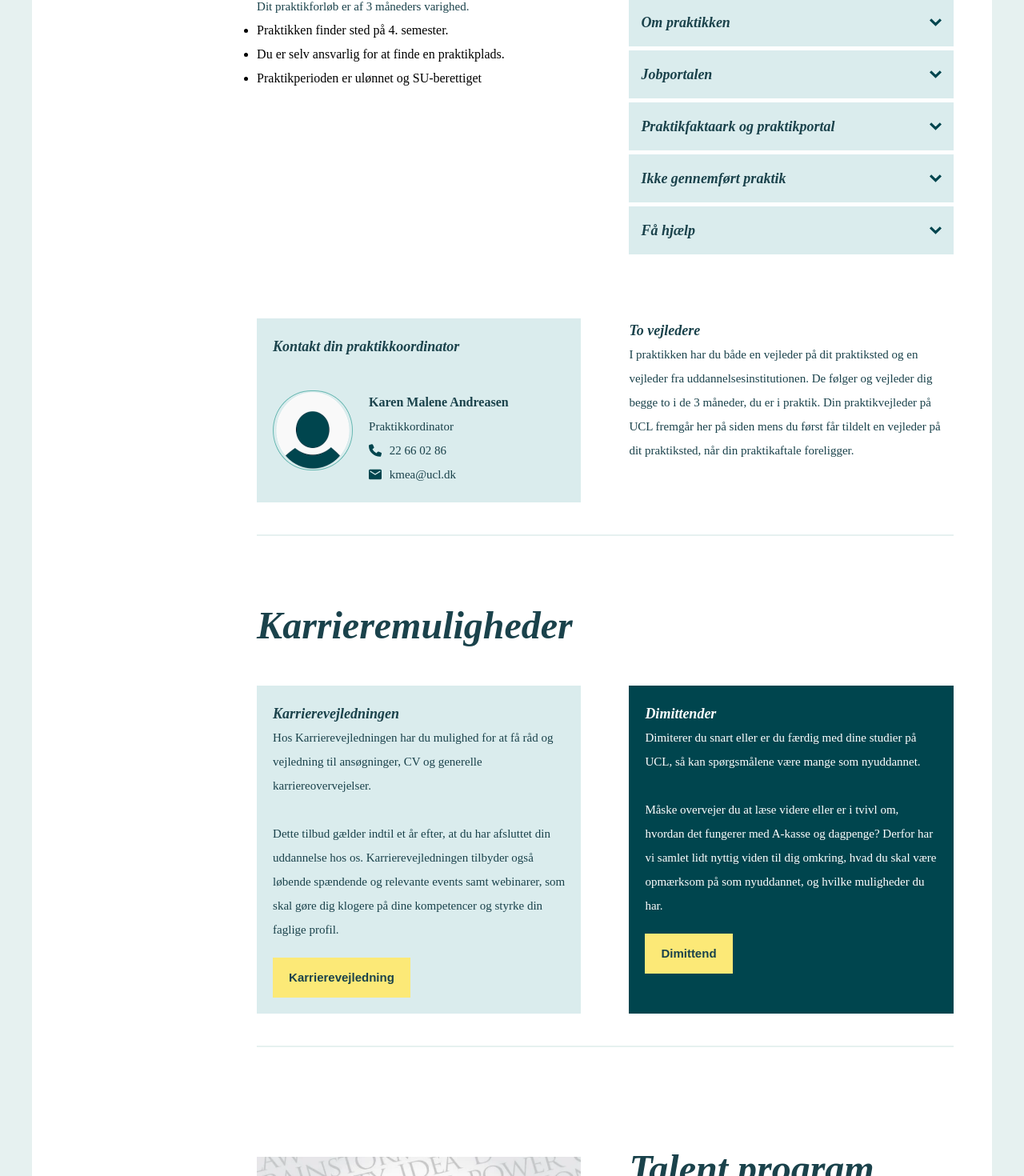
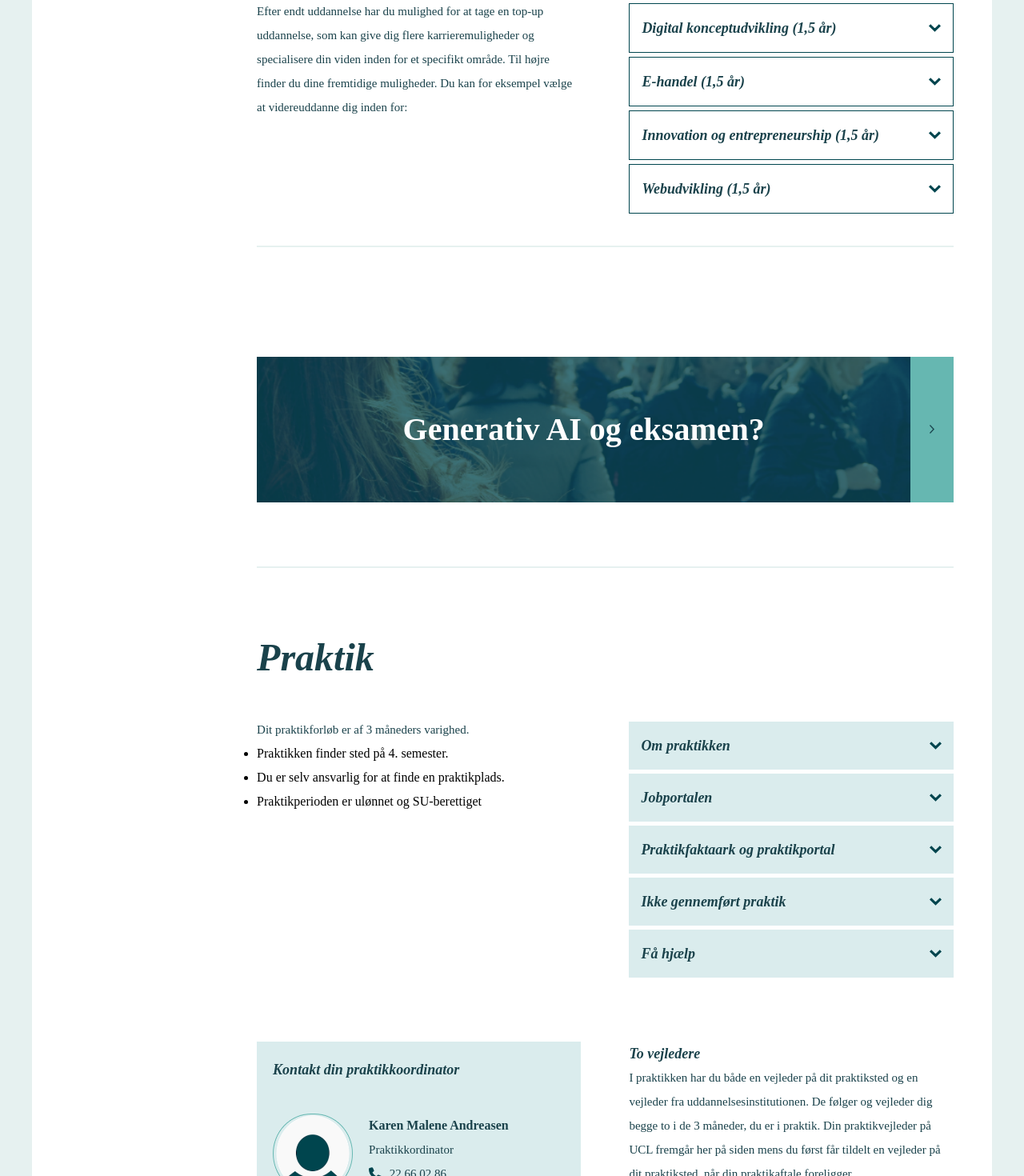
Before and after one commit to SigneWehlast/Eksamen_hovedopgave, a Vue app: page /karrierevejledning in a window 1280 px wide. Shown: the part 1941-3411 px from the top of the page at 80% size. Built offline with nearby package versions, Linux system fonts and the light colour scheme; a web font is replaced by a local one.

Commit message:
Update HomeView.vue

```diff
--- a/src/views/HomeView.vue
+++ b/src/views/HomeView.vue
@@ -19,10 +19,10 @@ import Fvidereuddannelse from "@/components/Fvidereuddannelse.vue";
     <div class="content-wrap">
       <Fstudiestart />
       <FUdannelsensOpbygning />
+      <Fvidereuddannelse />
       <FAi />
       <Fpraktik />
       <FKVmuligheder />
-      <Fvidereuddannelse />
       <FInternationalemuligheder />
       <FGenveje />
       <FEvent />
```
